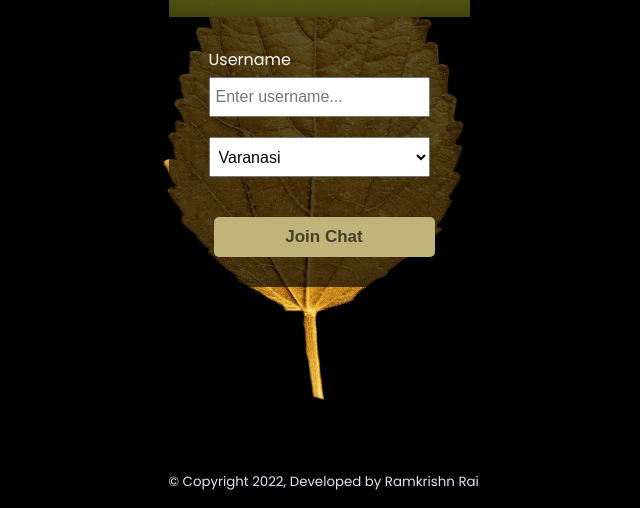
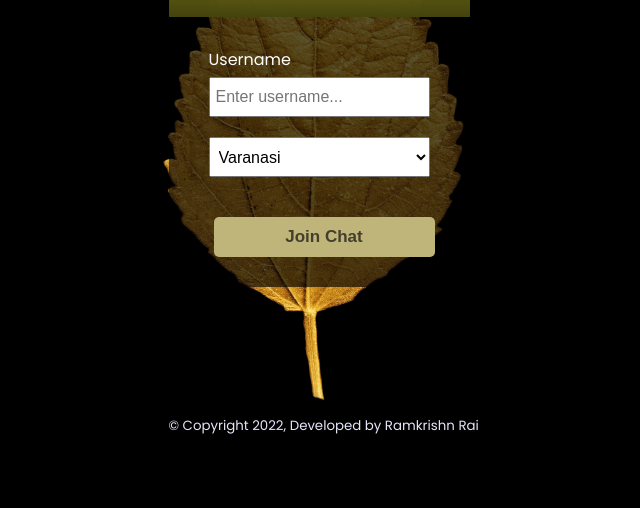
Before and after one commit to Ram0O7/Apnachat, a website: page index.html in a window 1280 px wide. Shown: the part 292-800 px from the top of the page, without its empty margins (321-961 px from the left). Drawn offline with Linux system fonts and the light colour scheme.

Commit message:
footermanagement

```diff
--- a/css/style.css
+++ b/css/style.css
@@ -213,7 +213,7 @@ a {
 
 footer{
 	position: absolute;
-	top:95vh;
+	top:88vh;
 	color: lavender;
 }
 
```
